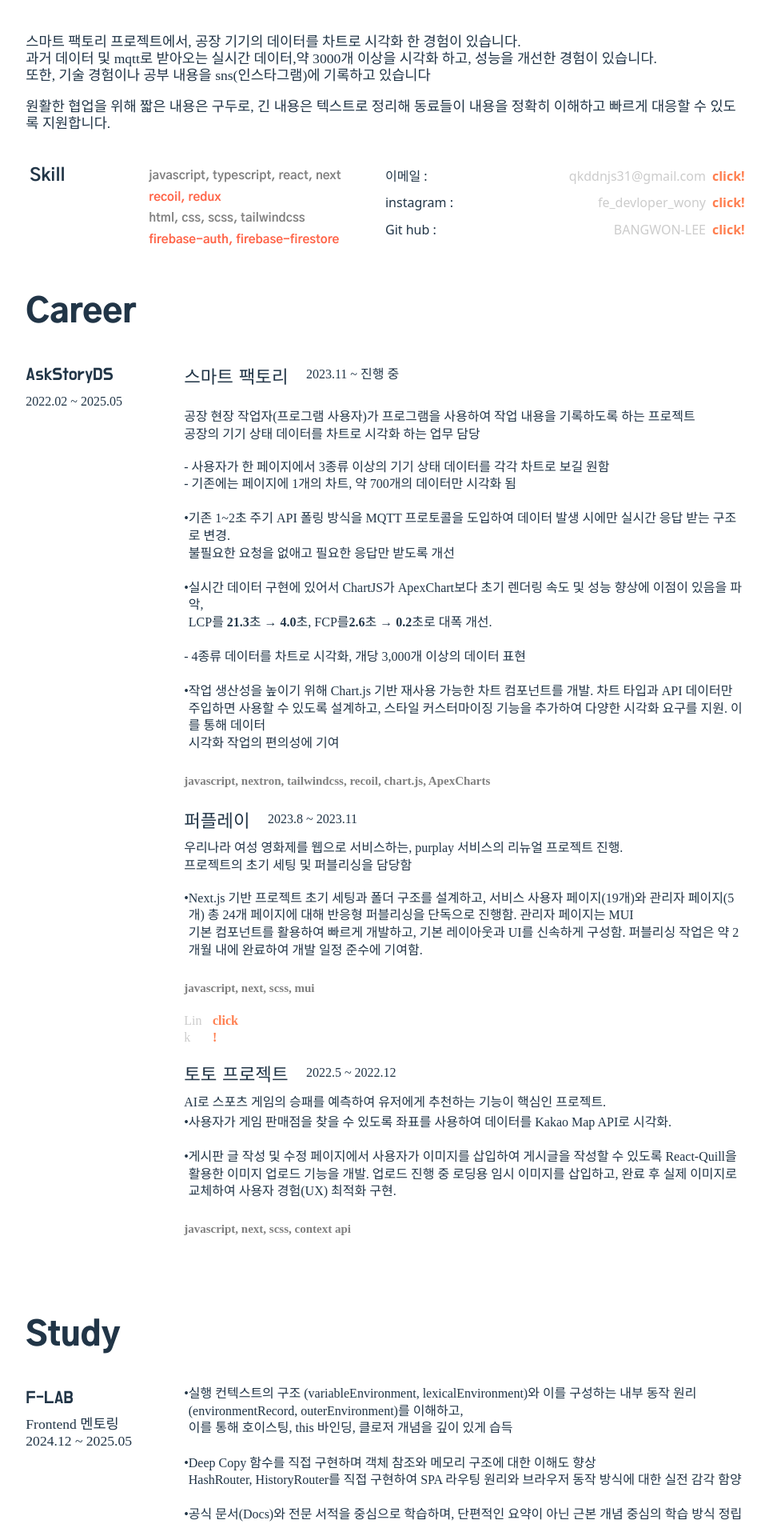
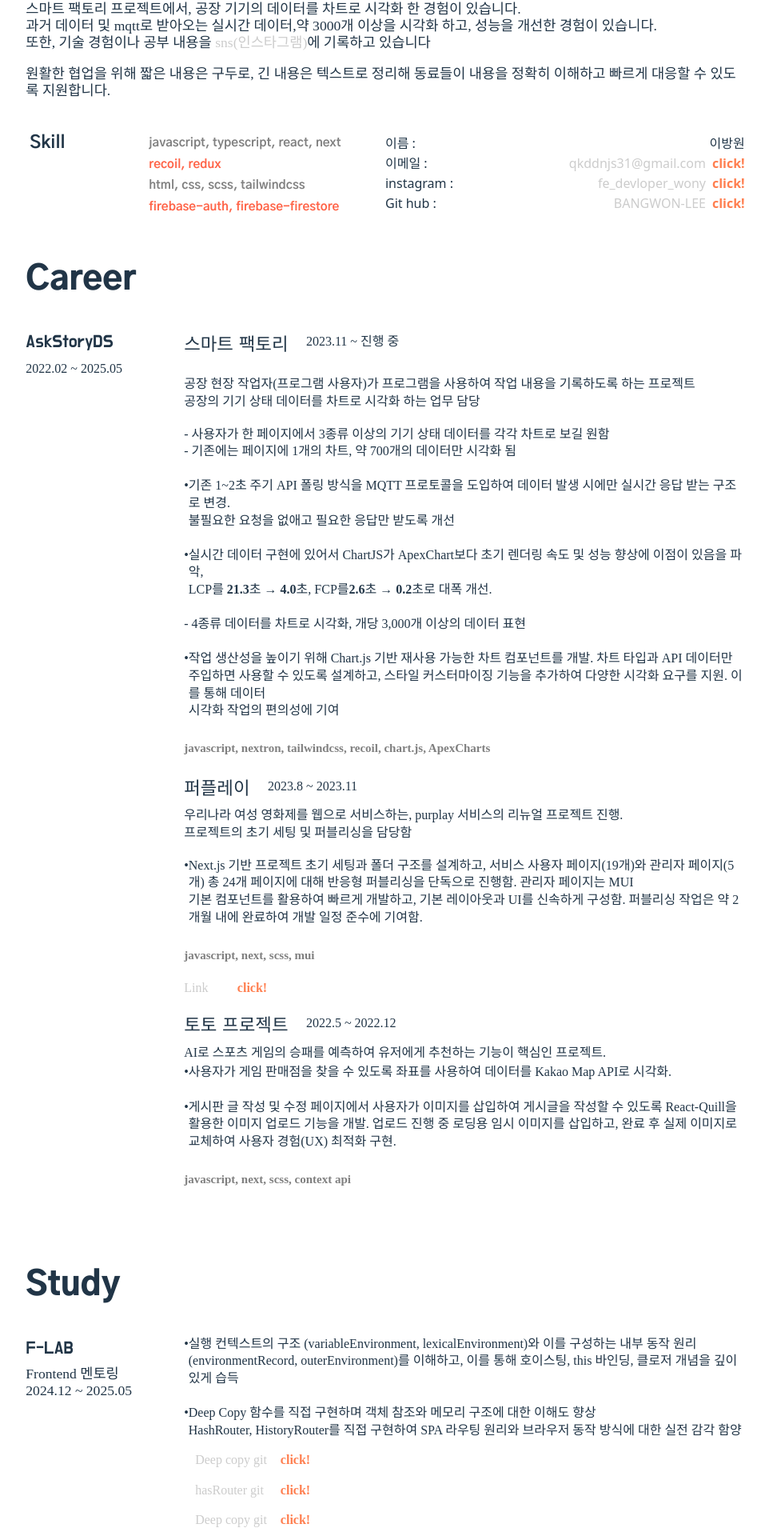
Before and after one commit to BANGWON-LEE/wony_resume, a React (Vite) app: page / in a window 1280 px wide. Shown: the part 170-2090 px from the top of the page at 80% size, without its empty margins (158-1120 px from the left). Built offline with nearby package versions, Linux system fonts and the light colour scheme.

Commit message:
edit: 타이틀 변경 및 스터디 부분 내용 추가

```diff
--- a/src/App.jsx
+++ b/src/App.jsx
@@ -56,7 +56,7 @@ function App() {
           <Analytics />
           <TextGothicA1BigTitle>
             <h1 className="text_gothic_a1_big_title_inner">
-              데이터 시각화를 연구하는, 프론트엔드 개발자 이방원입니다.
+              데이터 시각화를 연구하는, 프론트엔드 개발자
             </h1>
             {/* <h1 className="text_gothic_a1_big_title_inner">
               프론트엔드 개발자 이방원입니다.
@@ -72,8 +72,15 @@ function App() {
                 데이터,약 3000개 이상을 시각화 하고, 성능을 개선한 경험이
                 있습니다.
                 <br />
-                또한, 기술 경험이나 공부 내용을 sns(인스타그램)에 기록하고
-                있습니다
+                또한, 기술 경험이나 공부 내용을&nbsp;
+                <a
+                  // className="click_text"
+                  href="https://www.instagram.com/fe_developer_wony"
+                  target="_blank"
+                >
+                  sns(인스타그램)
+                </a>
+                에 기록하고 있습니다
               </p>
               <p className="text_black_hansans_content_inner">
                 원활한 협업을 위해 짧은 내용은 구두로, 긴 내용은 텍스트로 정리해
@@ -124,6 +131,10 @@ function App() {
             </div>
             <div className="my_info_box">
               <span className="my_info_box_inner">
+                이름 :<span className="click_text">이방원</span>
+                {/* <span>qkddnjs31@gmail.com</span> */}
+              </span>
+              <span className="my_info_box_inner">
                 이메일 :
                 <a
                   className="click_text"
--- a/src/components/main/RightContent.jsx
+++ b/src/components/main/RightContent.jsx
@@ -36,8 +36,8 @@ export default function RightContent() {
                         실행 컨텍스트의 구조 (variableEnvironment,
                         lexicalEnvironment)와 이를 구성하는 내부 동작
                         원리(environmentRecord, outerEnvironment)를 이해하고,
-                        <br /> 이를 통해 호이스팅, this 바인딩, 클로저 개념을
-                        깊이 있게 습득
+                        이를 통해 호이스팅, this 바인딩, 클로저 개념을 깊이 있게
+                        습득
                       </span>
                     </li>
                     <br />
@@ -51,6 +51,57 @@ export default function RightContent() {
                         원리와 브라우저 동작 방식에 대한 실전 감각 함양
                       </span>
                     </li>
+                    <p className="study_link">
+                      <a
+                        className="click_text"
+                        // href="https://github.com/BANGWON-LEE/react-calendar-w-design"
+                        href="https://github.com/f-lab-edu/deep-copy-wony"
+                        target="_blank"
+                      >
+                        Deep copy git
+                      </a>
+                      <a
+                        href="https://github.com/f-lab-edu/deep-copy-wony"
+                        target="_blank"
+                        className="click_dir"
+                      >
+                        click!
+                      </a>
+                    </p>
+                    <p className="study_link">
+                      <a
+                        className="click_text"
+                        // href="https://github.com/BANGWON-LEE/react-calendar-w-design"
+                        href="https://github.com/BANGWON-LEE/hash-router-wony"
+                        target="_blank"
+                      >
+                        hasRouter git
+                      </a>
+                      <a
+                        href="https://github.com/BANGWON-LEE/hash-router-wony"
+                        target="_blank"
+                        className="click_dir"
+                      >
+                        click!
+                      </a>
+                    </p>
+                    <p className="study_link">
+                      <a
+                        className="click_text"
+                        // href="https://github.com/BANGWON-LEE/react-calendar-w-design"
+                        href="https://github.com/BANGWON-LEE/history-router-wony"
+                        target="_blank"
+                      >
+                        Deep copy git
+                      </a>
+                      <a
+                        href="https://github.com/BANGWON-LEE/history-router-wony"
+                        target="_blank"
+                        className="click_dir"
+                      >
+                        click!
+                      </a>
+                    </p>
                     <br />
                     <li className="content_li">
                       <span>•</span>
--- a/src/style/text.scss
+++ b/src/style/text.scss
@@ -152,17 +152,25 @@
 
 .link_text {
   display: flex;
-  width: 10%;
+  width: 6.5em;
   justify-content: space-between;
   margin: 0.5rem 0;
   // padding-top: 1.1%;
   @media (max-width: 768px) {
     font-size: 0.7em;
   }
+}
 
-  .click_dir {
-    margin-left: 0.5rem;
-    font-weight: 900;
-    color: coral;
-  }
+.study_link {
+  // display: flex;
+  margin-left: 14px;
+  width: 9em;
+  display: flex;
+  justify-content: space-between;
 }
+
+.click_dir {
+  margin-left: 0.5rem;
+  font-weight: 900;
+  color: coral;
+}
```
